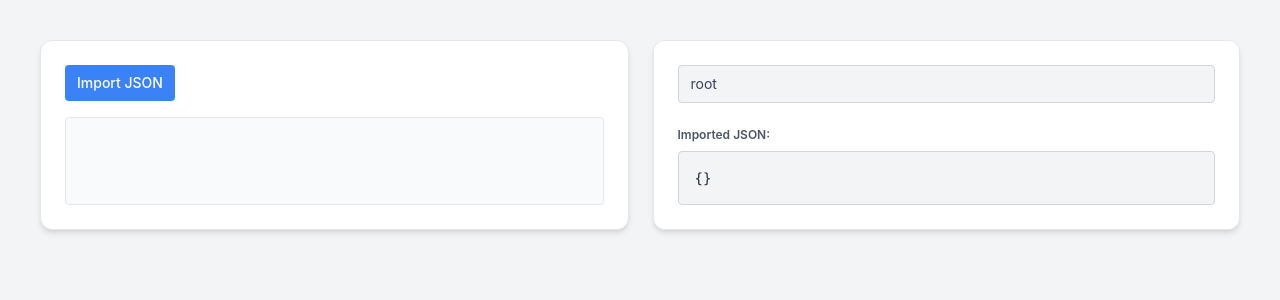
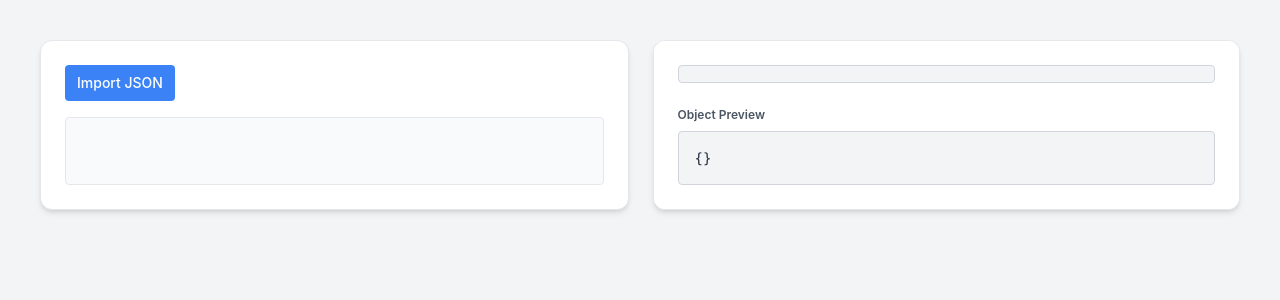
Before and after one commit to touhid9teen/collapsible-tree-explorer, a React (Create React App) app: page / in a window 1280 px wide. Shown: the top 300 px of the page. Built offline with nearby package versions, Linux system fonts and the light colour scheme.

Commit message:
JSONPreview title now updates based on the type of currentValue (Object, Array, or primitive)
Enhanced styling for breadcrumb for a clean, professional look

```diff
--- a/src/components/viewport/Breadcrumb.jsx
+++ b/src/components/viewport/Breadcrumb.jsx
@@ -1,8 +1,8 @@
 export default function Breadcrumb({ path }) {
-  const displayPath = path.length === 0 ? "root" : path.join(" > ");
+  const displayPath = path.length === 0 ? "" : path.join(" > ");
   return (
     <div className="mb-4">
-      <div className="text-sm text-gray-700 bg-gray-100 px-3 py-2 rounded border border-gray-300">
+      <div className="text-sm text-gray-500 font-medium bg-gray-100 px-3 py-2 rounded border border-gray-300">
         {displayPath}
       </div>
     </div>
--- a/src/components/viewport/Viewport.jsx
+++ b/src/components/viewport/Viewport.jsx
@@ -2,6 +2,13 @@ import Breadcrumb from "./Breadcrumb";
 import { JSONPreview } from "./JSONPreview";
 
 export default function Viewport({ selectedPath, currentValue }) {
+  // Generate dynamic title
+  const getDynamicTitle = () => {
+    if (Array.isArray(currentValue)) return "Array Preview";
+    if (currentValue !== null && typeof currentValue === "object")
+      return "Object Preview";
+    return "Value Preview";
+  };
   return (
     <div className="bg-white  p-6 w-full">
       <div className="mb-6">
@@ -9,7 +16,7 @@ export default function Viewport({ selectedPath, currentValue }) {
       </div>
 
       <div className="mt-4">
-        <JSONPreview title="Imported JSON:" value={currentValue} />
+        <JSONPreview title={getDynamicTitle()} value={currentValue} />
       </div>
     </div>
   );
```
